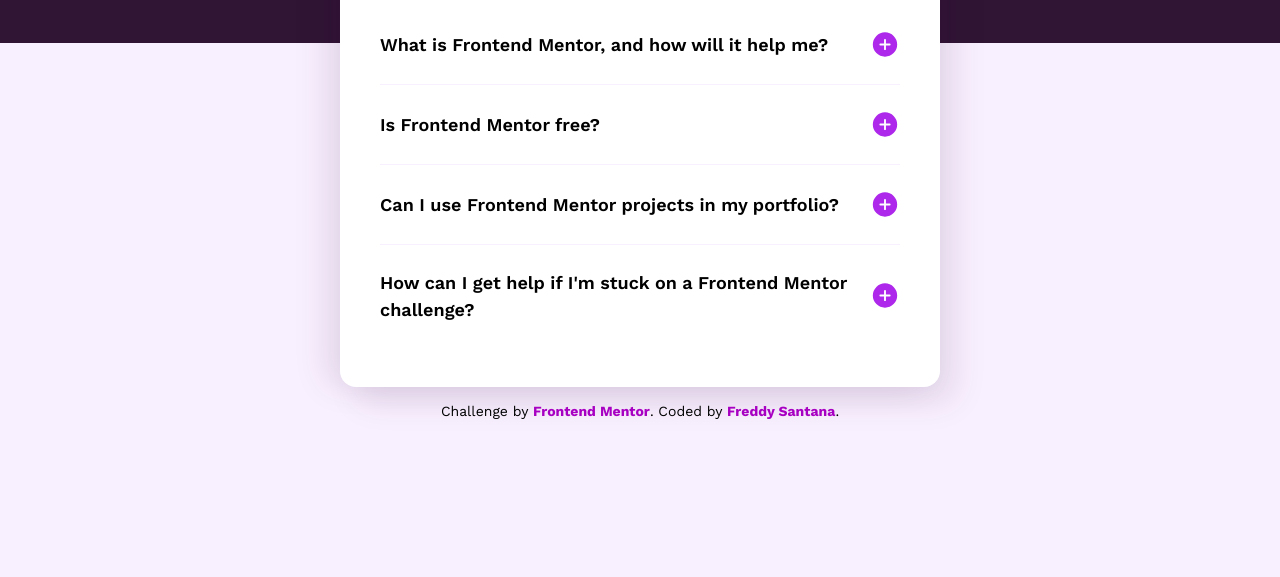
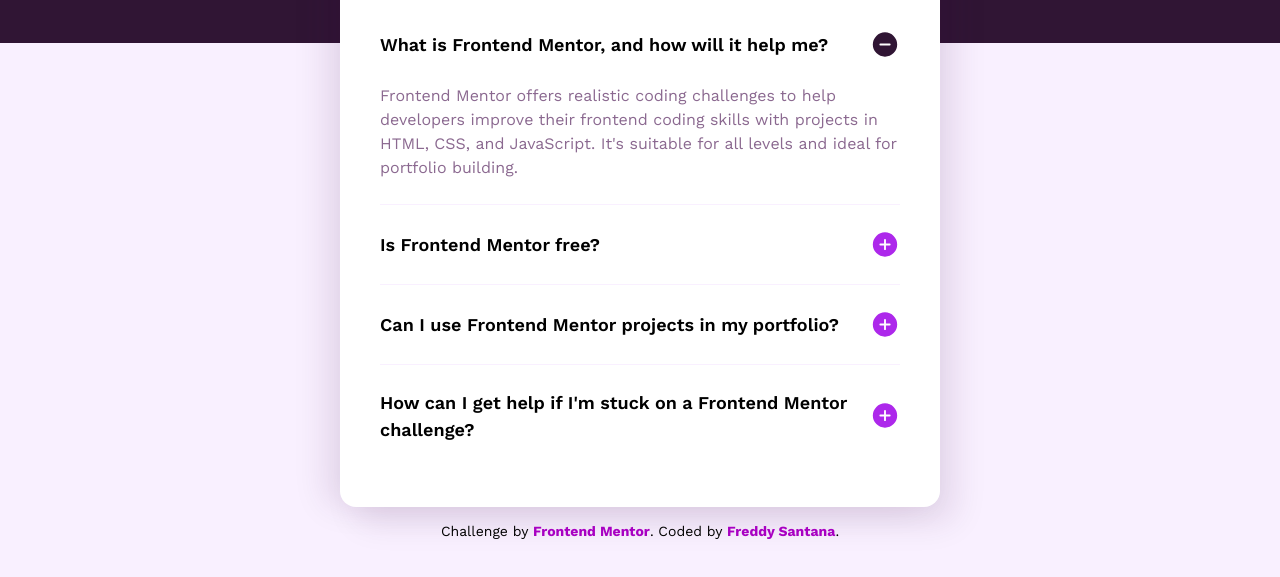
Before and after one commit to Creixz/FAQ-accordion-with-Flex-css-semantic-HTML-and-BEM, a plain HTML site: page index.html in a window 1280 px wide. Shown: the part 277-854 px from the top of the page. Before the commit the page ends 800 px from the top, so only its background shows below. Drawn offline with nearby package versions, Linux system fonts and the light colour scheme.

Commit message:
faq-accordion-v1.5

```diff
--- a/index.html
+++ b/index.html
@@ -26,10 +26,10 @@
           <p class="card__question-question">
             What is Frontend Mentor, and how will it help me?
           </p>
-          <img class="card__question-plus visible" src="/assets/images/icon-plus.svg" alt="">
-          <img class="card__question-minus" src="/assets/images/icon-minus.svg" alt="">
+          <img class="card__question-plus" src="/assets/images/icon-plus.svg" alt="">
+          <img class="card__question-minus visible" src="/assets/images/icon-minus.svg" alt="">
         </div>
-        <p class="card__asnwer">
+        <p class="card__asnwer visible">
           Frontend Mentor offers realistic coding challenges to help developers improve their
           frontend coding skills with projects in HTML, CSS, and JavaScript. It's suitable for
           all levels and ideal for portfolio building.
```
